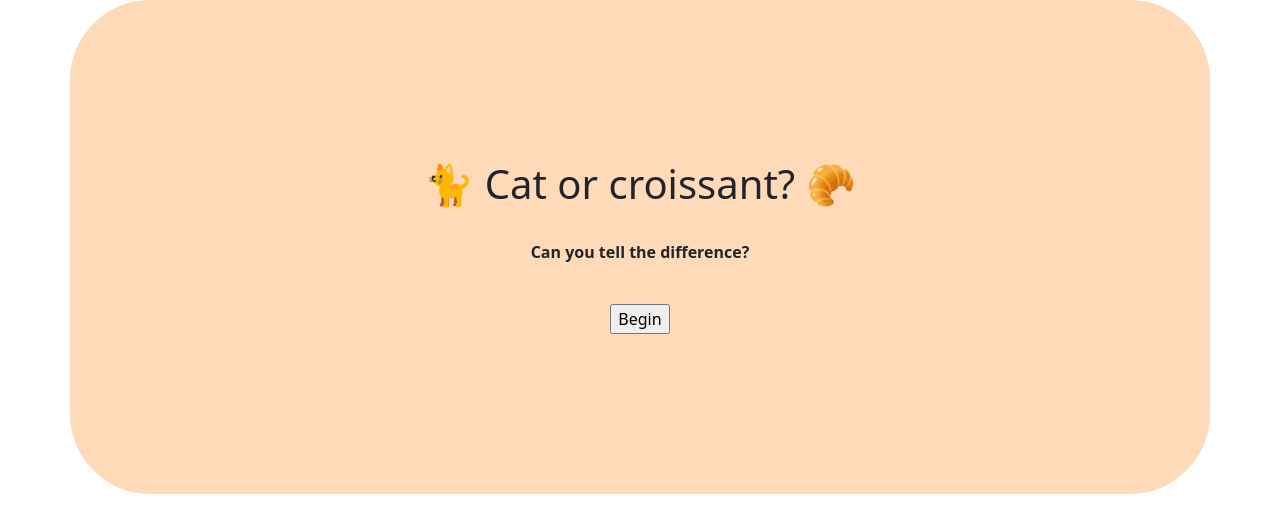
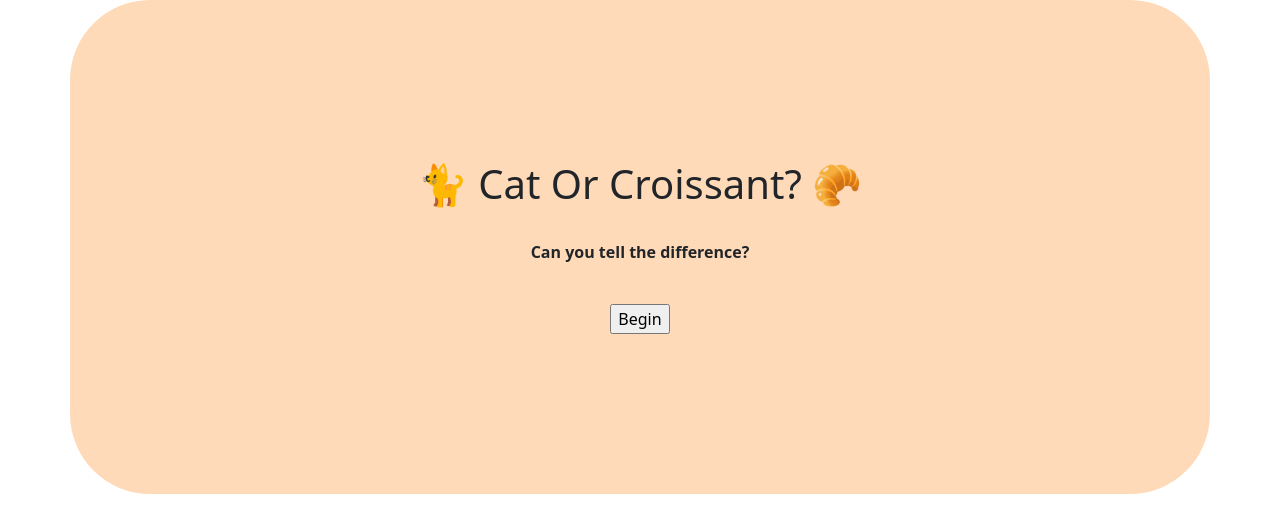
Before and after one commit to namajaco/Quiz-project, a plain HTML site: page index.html in a window 1280 px wide. Drawn offline with nearby package versions, Linux system fonts and the light colour scheme.

Commit message:
Update index.html

```diff
--- a/index.html
+++ b/index.html
@@ -15,7 +15,7 @@
         <div id="titleBox">
             <header>
                 <div id="quizTitle">
-                    <h1>🐈 Cat or croissant? 🥐</h1>
+                    <h1>🐈 Cat Or Croissant? 🥐</h1>
                     <br>
                     <p><b>Can you tell the difference?</b></p>
                     <br>
```
